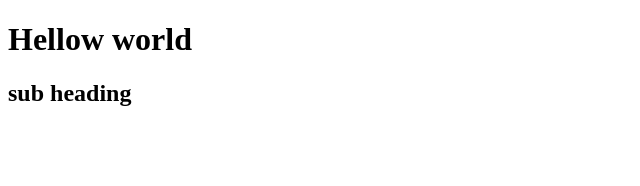
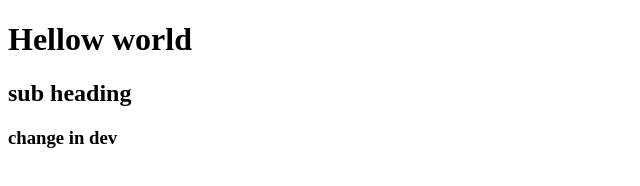
Before and after one commit to raviteja1209/devops01, a plain HTML site: page index.html in a window 1280 px wide. Shown: the whole page, without its empty margins (0-640 px from the left). Drawn offline with Linux system fonts and the light colour scheme.

Commit message:
Update index.html
change on remote in dev branch

```diff
--- a/index.html
+++ b/index.html
@@ -7,6 +7,6 @@
 
 <h1>Hellow world</h1>
  <h2>sub heading </h2>
-
+<h3>change in dev</h3>
 </body>
 </html>
```
